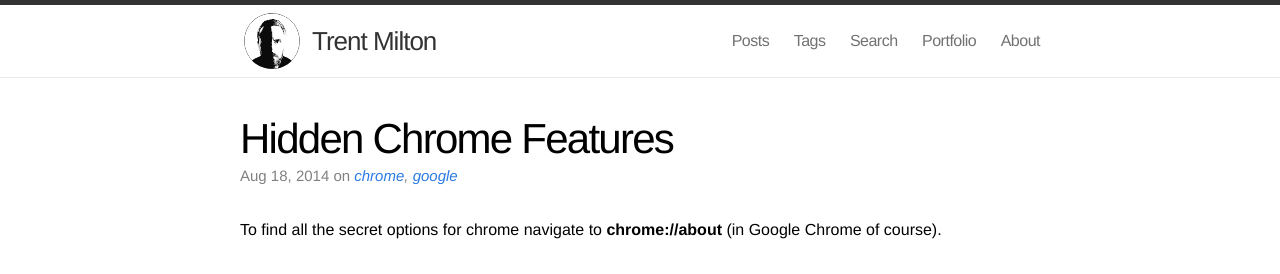
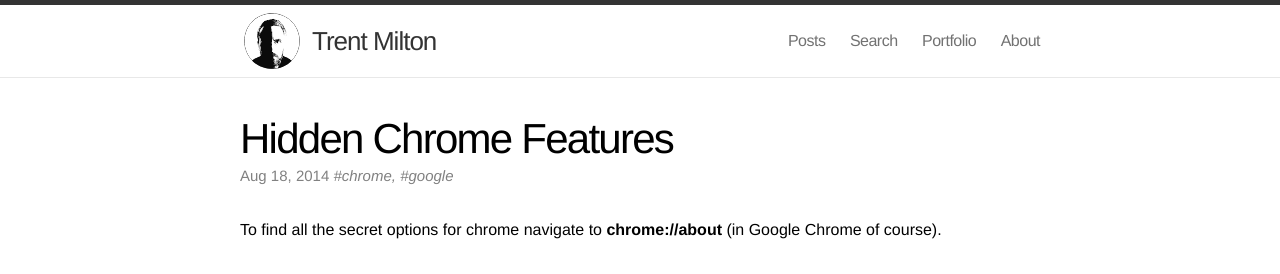
Before and after one commit to trentmilton/trentmilton-site-jekyll, a Jekyll site: the page built from _posts/2014-08-18-hidden-chrome-features.md, in a window 1280 px wide. Shown: the top 274 px of the page. Built offline with Jekyll 4.4.1, drawn with Linux system fonts in a browser that asks for light colours.

Commit message:
Tags broken
Github pages doesn’t work with tags. They are disabled for now.

```diff
--- a/_includes/header.html
+++ b/_includes/header.html
@@ -19,7 +19,8 @@
       </a>
       <div class="trigger">
       	<a class="page-link" href="{{ site.baseurl }}/">Posts</a>
-     		<a class="page-link" href="{{ site.baseurl }}/tags">Tags</a>
+        <!-- Tags disabled as they don't work on github pages -->
+     		<!-- <a class="page-link" href="{{ site.baseurl }}/tags">Tags</a> -->
      		<a class="page-link" href="{{ site.baseurl }}/search">Search</a>
       	<a class="page-link" href="{{ site.baseurl }}/portfolio">Portfolio</a>
       	<a class="page-link" href="{{ site.baseurl }}/about">About</a>
--- a/_layouts/post.html
+++ b/_layouts/post.html
@@ -13,10 +13,12 @@
     	by {{ page.author }}
     {% endif %}
 		{% if page.tags %}
-    	on <i>
+    	  <i>
     		{% assign tags = page.tags | sort %}
     		{% for tag in tags %}
-					<a href='/tag/{{ tag }}'>{{ tag }}</a>{% if tags.last != tag %},{% endif %}
+          <!-- Tags disabled as they don't work in github pages -->
+					<!-- <a href='/tag/{{ tag }}'>{{ tag }}</a>{% if tags.last != tag %},{% endif %} -->
+          #{{ tag }}{% if tags.last != tag %},{% endif %}
     		{% endfor %}
     		</i>
 		{% endif %}
```
